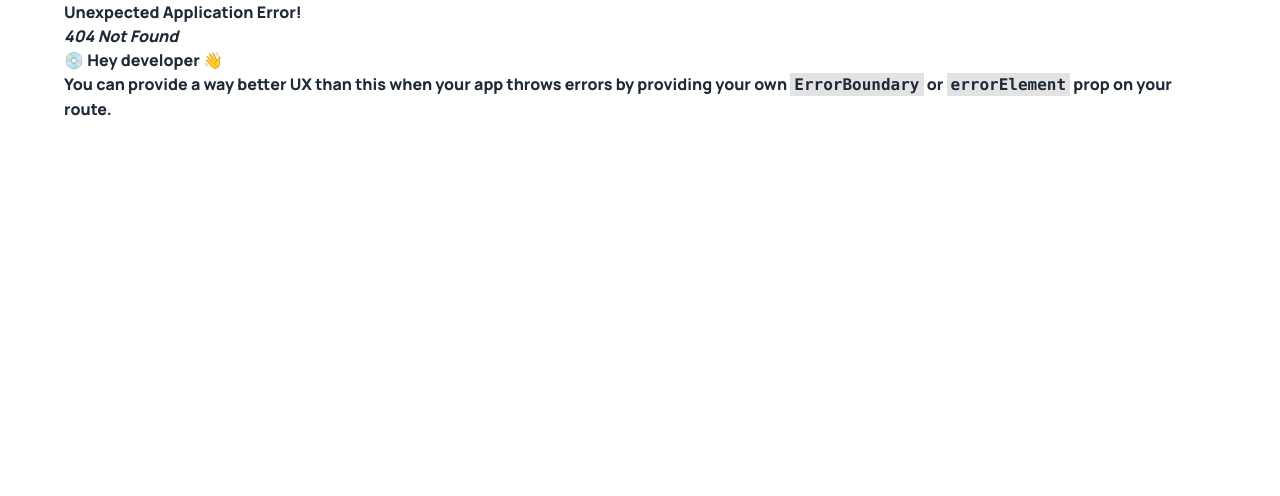
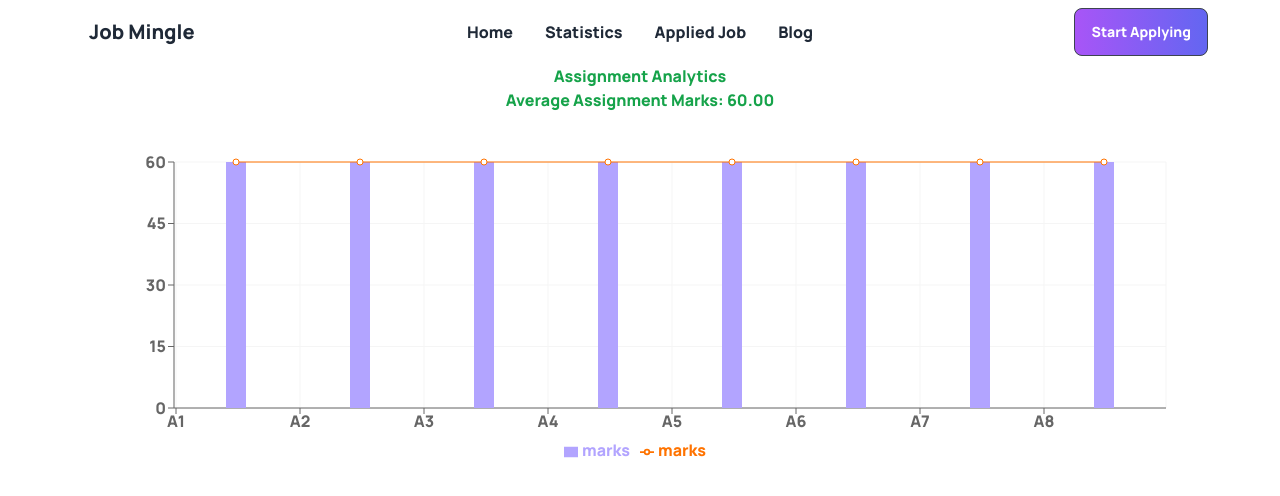
Before and after one commit to sm-alamin/job-mingle, a React (Vite) app: page /assignment-mark-statistics in a window 1280 px wide. Before the commit this address had no page. Shown: the top 496 px of the page. Built offline with nearby package versions, Linux system fonts and the light colour scheme.

Commit message:
composed chart is added on the basis of assignment marks

```diff
--- a/package.json
+++ b/package.json
@@ -16,6 +16,7 @@
     "react": "^18.2.0",
     "react-dom": "^18.2.0",
     "react-router-dom": "^6.10.0",
+    "recharts": "^2.5.0",
     "sort-by": "^1.2.0"
   },
   "devDependencies": {
--- a/src/components/Navigation/Navigation.jsx
+++ b/src/components/Navigation/Navigation.jsx
@@ -48,7 +48,7 @@ const Navigation = () => {
             <Link to="/">Home</Link>
           </li>
           <li>
-            <Link to="/statistics">Statistics</Link>
+            <Link to="/assignment-mark-statistics">Statistics</Link>
           </li>
           <li>
             <Link to="/applied-job">Applied Job</Link>
--- /dev/null
+++ b/src/components/Statistics/AssignmentMarkStatistics.jsx
@@ -0,0 +1,95 @@
+import React from "react";
+import {
+  ComposedChart,
+  Line,
+  Bar,
+  XAxis,
+  YAxis,
+  CartesianGrid,
+  Tooltip,
+  Legend,
+  ResponsiveContainer
+} from "recharts";
+
+const data = [
+  {
+    name: "A1",
+    marks: 60,
+  },
+  {
+    name: "A2",
+    marks: 60,
+  },
+  {
+    name: "A3",
+    marks: 60,
+  },
+  {
+    name: "A4",
+    marks: 60,
+  },
+  {
+    name: "A5",
+    marks: 60,
+  },
+  {
+    name: "A6",
+    marks: 60,
+  },
+  {
+    name: "A7",
+    marks: 60,
+  },
+  {
+    name: "A8",
+    marks: 60,
+  }
+];
+const CustomTooltip = ({ active, payload, label }) => {
+    if (active && payload) {
+      return (
+        <div className="custom-tooltip">
+          <p className="label">{`${label}`}</p>
+          <p className="intro">{`got ${payload[0].value} marks`}</p>
+          <p className="desc">Out of full marks:60</p>
+        </div>
+      );
+    }
+
+    return null;
+  };
+
+const AssignmentMarkStatistics =()=> {
+  return (
+    <div>
+      <div className="text-center text-green-600">
+        <h3>Assignment Analytics</h3>
+        <p>Average Assignment Marks: 60.00</p>
+      </div>
+      <div style={{ width: "100%", height: "400px" }}>
+        <ResponsiveContainer>
+          <ComposedChart
+            data={data}
+            margin={{
+              top: 50,
+              right: 50,
+              bottom: 50,
+              left: 50
+            }}
+          >
+            <CartesianGrid stroke="#f5f5f5" />
+            <XAxis dataKey="name" scale="band" />
+            <YAxis />
+            <Tooltip content={<CustomTooltip />} />
+
+            <Legend />
+            <Bar dataKey="marks" barSize={20} fill="#B2A4FF" />
+            <Line type="monotone" dataKey="marks" stroke="#ff7300" />
+          </ComposedChart>
+        </ResponsiveContainer>
+      </div>
+    </div>
+  );
+}
+
+export default AssignmentMarkStatistics;
--- a/src/main.jsx
+++ b/src/main.jsx
@@ -10,6 +10,7 @@ import JobPostings from "./components/JobPostings/JobPostings";
 import SingleJobPosting from "./components/SingleJobPosting/SingleJobPosting";
 import AppliedJob from "./components/AppliedJob/AppliedJob";
 import { loadAppliedJobInfo } from "./loaders/loadAppliedJobInfo";
+import AssignmentMarkStatistics from "./components/Statistics/AssignmentMarkStatistics";
 
 const router = createBrowserRouter([
   {
@@ -30,6 +31,10 @@ const router = createBrowserRouter([
         element: <AppliedJob />,
         loader: loadAppliedJobInfo,
       },
+      {
+        path: "/assignment-mark-statistics",
+        element: <AssignmentMarkStatistics />,
+      },
 
     ]
   },
```
Also changed, not shown: public/assignment_marks.json (added, +34 -0 lines), src/components/Statistics/AssignmentMarkStatistics.css (added), 1 other file (tests, documents, lock files or other folders).
